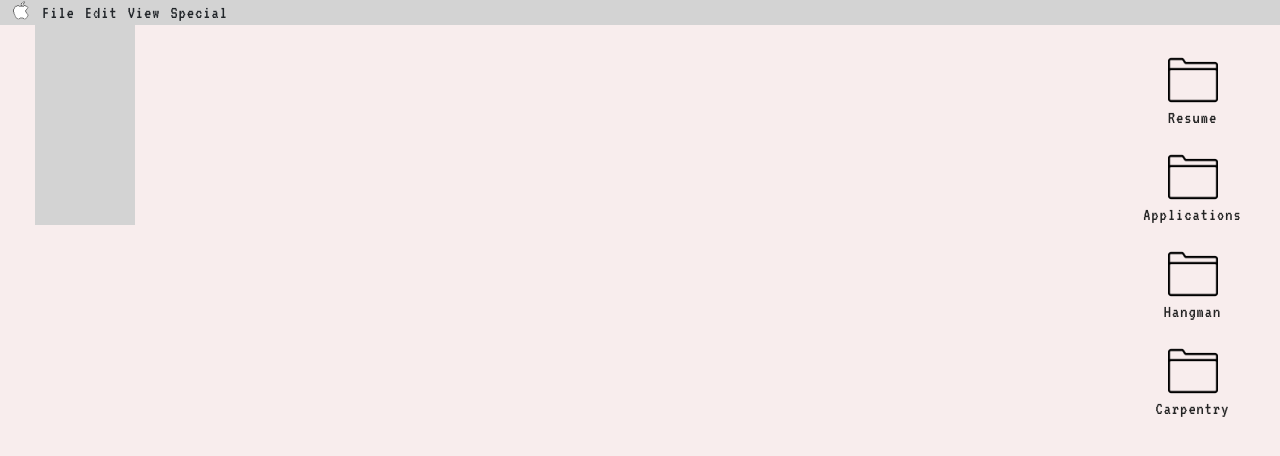
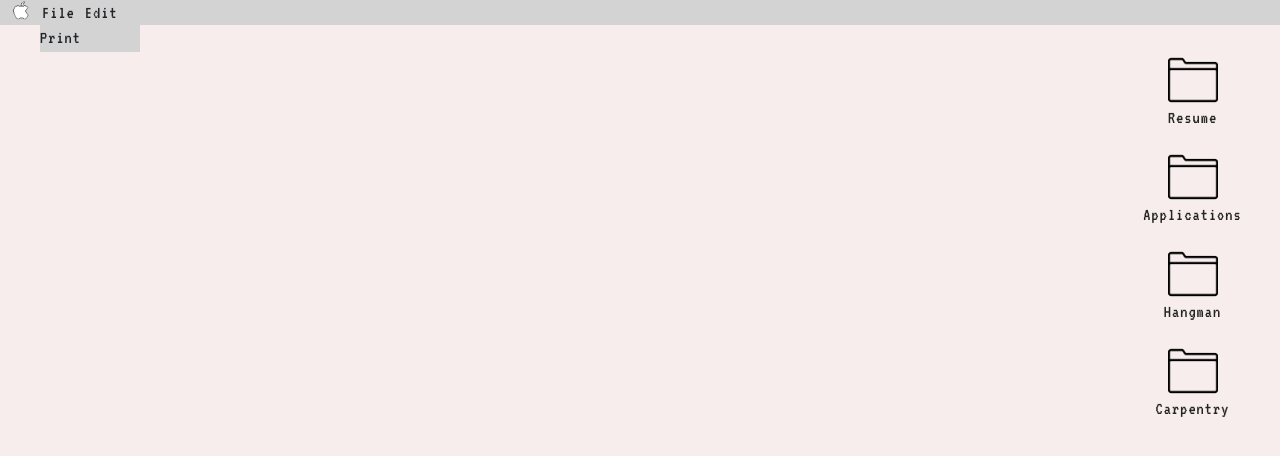
Before and after one commit to austinshigh/retro, a React (Vite) app: page / in a window 1280 px wide. Both pictures are taken after a click on the element "File". Shown: the top 456 px of the page. Built offline with nearby package versions, Linux system fonts and the light colour scheme.

Commit message:
working on dropdowns

```diff
--- /dev/null
+++ b/src/components/RetroNav/DropDown.css
@@ -0,0 +1,6 @@
+/* .expanded {
+  position: relative;
+  width: 100px;
+  height: 200px;
+  background-color: lightgray;
+} */
--- /dev/null
+++ b/src/components/RetroNav/DropDownItem.tsx
@@ -0,0 +1,25 @@
+import React from "react"
+import styled from "styled-components"
+
+interface Props {
+  handleClick: any
+  title: string
+}
+
+const DropDownItem = ({ handleClick, title }: Props) => {
+  return (
+    <StyledDropDownItem onClick={() => handleClick()}>
+      {title}
+    </StyledDropDownItem>
+  )
+}
+
+const StyledDropDownItem = styled.div`
+  &:hover {
+    background-color: white;
+    filter: invert(1);
+    cursor: pointer;
+  }
+`
+
+export default DropDownItem
--- /dev/null
+++ b/src/components/RetroNav/EditDropDown.tsx
@@ -0,0 +1,49 @@
+import React, { useState } from "react"
+import styled from "styled-components"
+import "./DropDown.css"
+import DropDownItem from "./DropDownItem"
+import { ExpandedDropDown } from "./FileDropDown"
+
+interface Props {
+  src?: string
+}
+
+const DropDown = ({ src }: Props) => {
+  const [dropDownExpanded, setDropDownExpanded] = useState(false)
+
+  const handleClickNewFolder = () => {}
+
+  return (
+    <>
+      <DropDownTitle
+        className={dropDownExpanded ? "expanded" : "collapsed"}
+        onClick={() => setDropDownExpanded(!dropDownExpanded)}
+        onBlur={() => setDropDownExpanded(false)}
+      >
+        Edit
+      </DropDownTitle>
+      {dropDownExpanded && (
+        <StyledExpandedDropDown>
+          <DropDownItem
+            title={"New Folder"}
+            handleClick={handleClickNewFolder}
+          />
+        </StyledExpandedDropDown>
+      )}
+    </>
+  )
+}
+
+const DropDownTitle = styled.div`
+  &:hover {
+    background-color: white;
+    filter: invert(1);
+    cursor: pointer;
+  }
+`
+
+const StyledExpandedDropDown = styled(ExpandedDropDown)`
+  left: 85px;
+`
+
+export default DropDown
--- a/src/components/RetroNav/Dropdown.tsx
+++ b/src/components/RetroNav/FileDropDown.tsx
@@ -1,23 +1,32 @@
 import React, { useState } from "react"
 import styled from "styled-components"
+import "./DropDown.css"
+import ExpandedDropdown from "./DropDownItem"
+import DropDownItem from "./DropDownItem"
 
 interface Props {
-  title?: string
   src?: string
 }
 
-const DropDown = ({ title, src }: Props) => {
+const DropDown = ({ src }: Props) => {
   const [dropDownExpanded, setDropDownExpanded] = useState(false)
+
+  const handleClickPrint = () => {}
 
   return (
     <>
       <DropDownTitle
+        className={dropDownExpanded ? "expanded" : "collapsed"}
         onClick={() => setDropDownExpanded(!dropDownExpanded)}
         onBlur={() => setDropDownExpanded(false)}
       >
-        {title}
+        File
       </DropDownTitle>
-      {dropDownExpanded && <Expanded></Expanded>}
+      {dropDownExpanded && (
+        <ExpandedDropDown>
+          <DropDownItem title={"Print"} handleClick={handleClickPrint} />
+        </ExpandedDropDown>
+      )}
     </>
   )
 }
@@ -30,13 +39,11 @@ const DropDownTitle = styled.div`
   }
 `
 
-const Expanded = styled.div`
+export const ExpandedDropDown = styled.div`
   position: absolute;
   top: 25px;
-  left: 35px;
+  left: 40px;
   width: 100px;
-  height: 200px;
   background-color: lightgray;
 `
-
 export default DropDown
--- a/src/components/RetroNav/RetroNav.tsx
+++ b/src/components/RetroNav/RetroNav.tsx
@@ -1,16 +1,18 @@
 import React, { useState } from "react"
 import EightBitLogo from "../../images/8bitlogo.png"
 import styled from "styled-components"
-import DropDown from "./Dropdown"
+import DropDown from "./FileDropDown"
+import FileDropDown from "./FileDropDown"
+import EditDropDown from "./EditDropDown"
 
 const RetroNav = () => {
   return (
     <StyledNav>
       <Logo src={EightBitLogo} />
-      <DropDown title={"File"}></DropDown>
-      <DropDown title={"Edit"}></DropDown>
-      <DropDown title={"View"}></DropDown>
-      <DropDown title={"Special"}></DropDown>
+      <FileDropDown></FileDropDown>
+      <EditDropDown></EditDropDown>
+      {/* <DropDown title={"View"}></DropDown>
+      <DropDown title={"Special"}></DropDown> */}
     </StyledNav>
   )
 }
```
